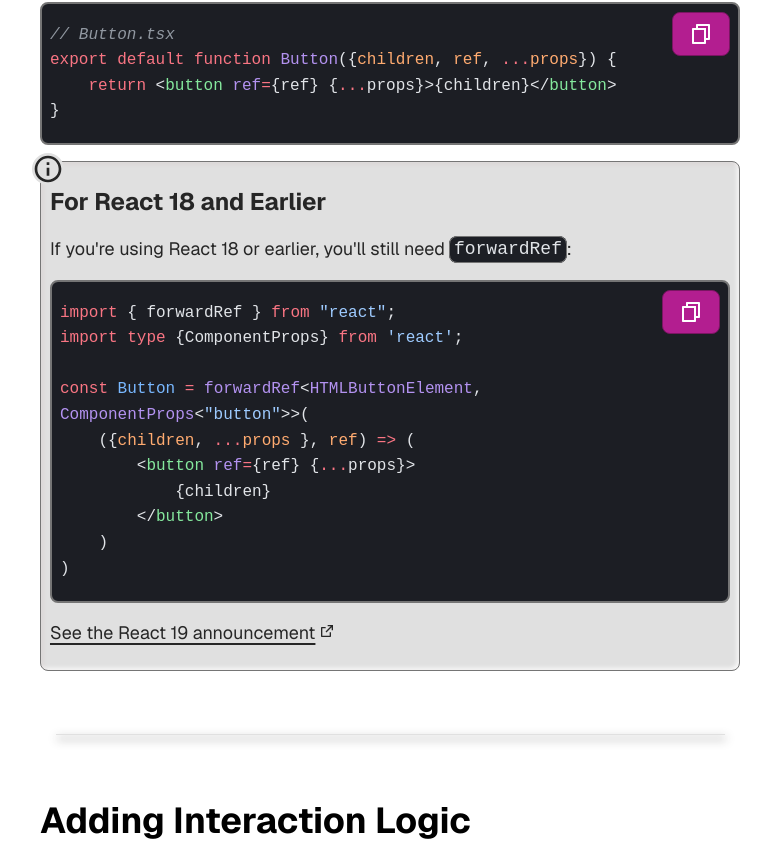
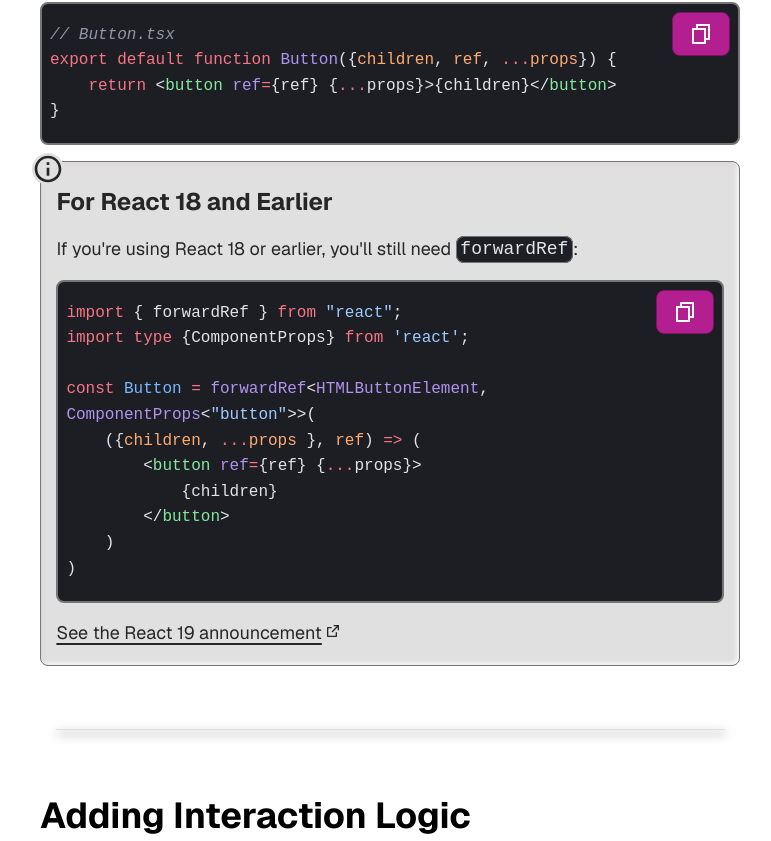
Before and after one commit to codercarl1243/react_components_system, a Next.js app: page /blog/design-system/buttons in a window 1280 px wide. Shown: the part 3258-4099 px from the top of the page, without its empty margins (56-827 px from the left). Built offline with nearby package versions, Linux system fonts and the light colour scheme.

Commit message:
UPDATE post note should have appropriate padding

```diff
--- a/app/styles/components/post/post.note.css
+++ b/app/styles/components/post/post.note.css
@@ -4,8 +4,8 @@
     position: relative;
     background-color: var(--note-background-color);
     color: var(--note-color);
-    padding: 0.5em 0.5em;
-    padding-block: 1.25em;
+    padding-block: 1.25em 1em;
+    padding-inline: clamp(0.5em, 0.5em + 0.5vw ,1em);
     box-shadow:
         inset 2px 2px 4px rgba(153, 105, 105, 0.1),
         inset -2px -2px 4px rgba(255, 255, 255, 0.8);
```
